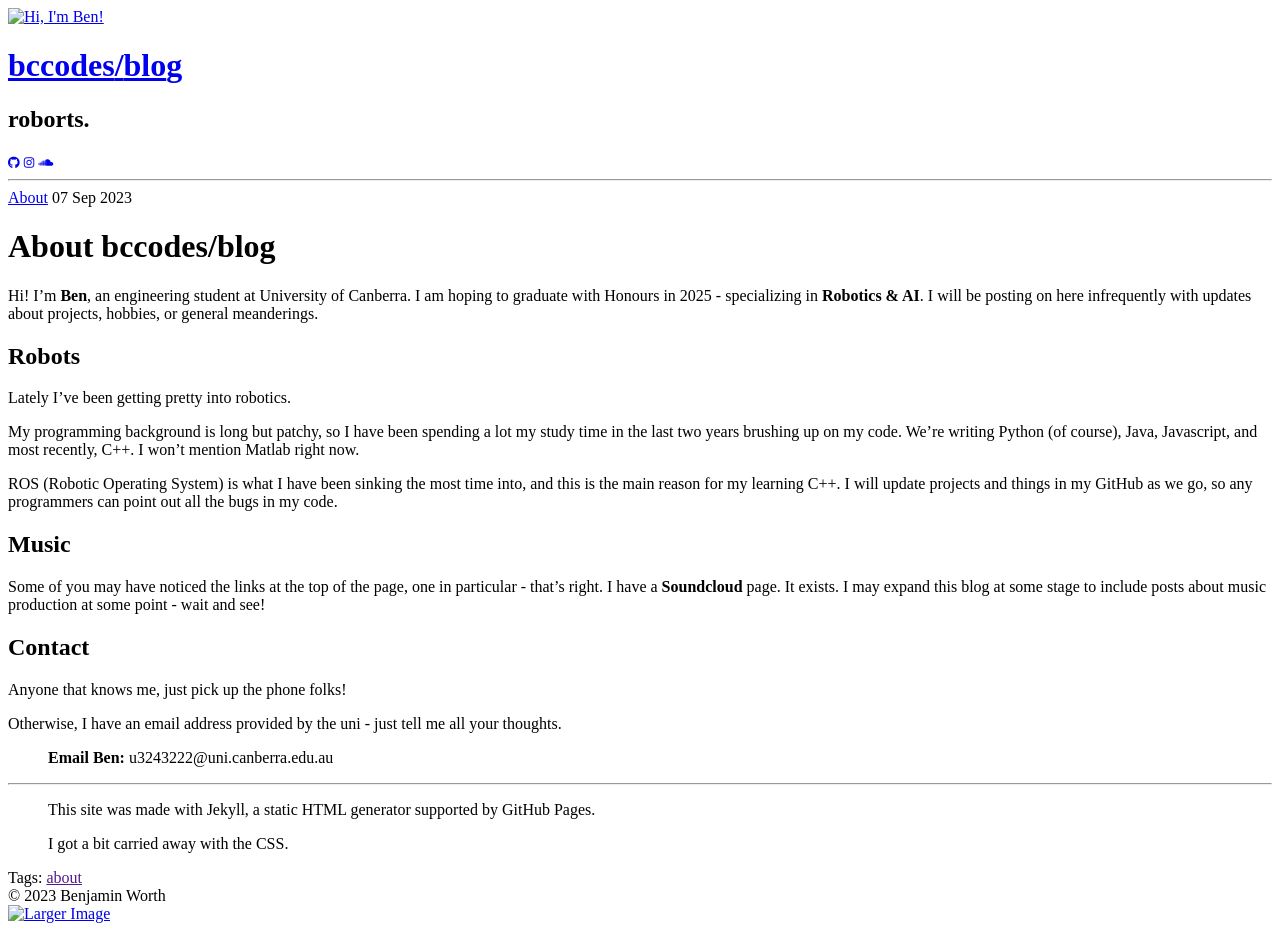
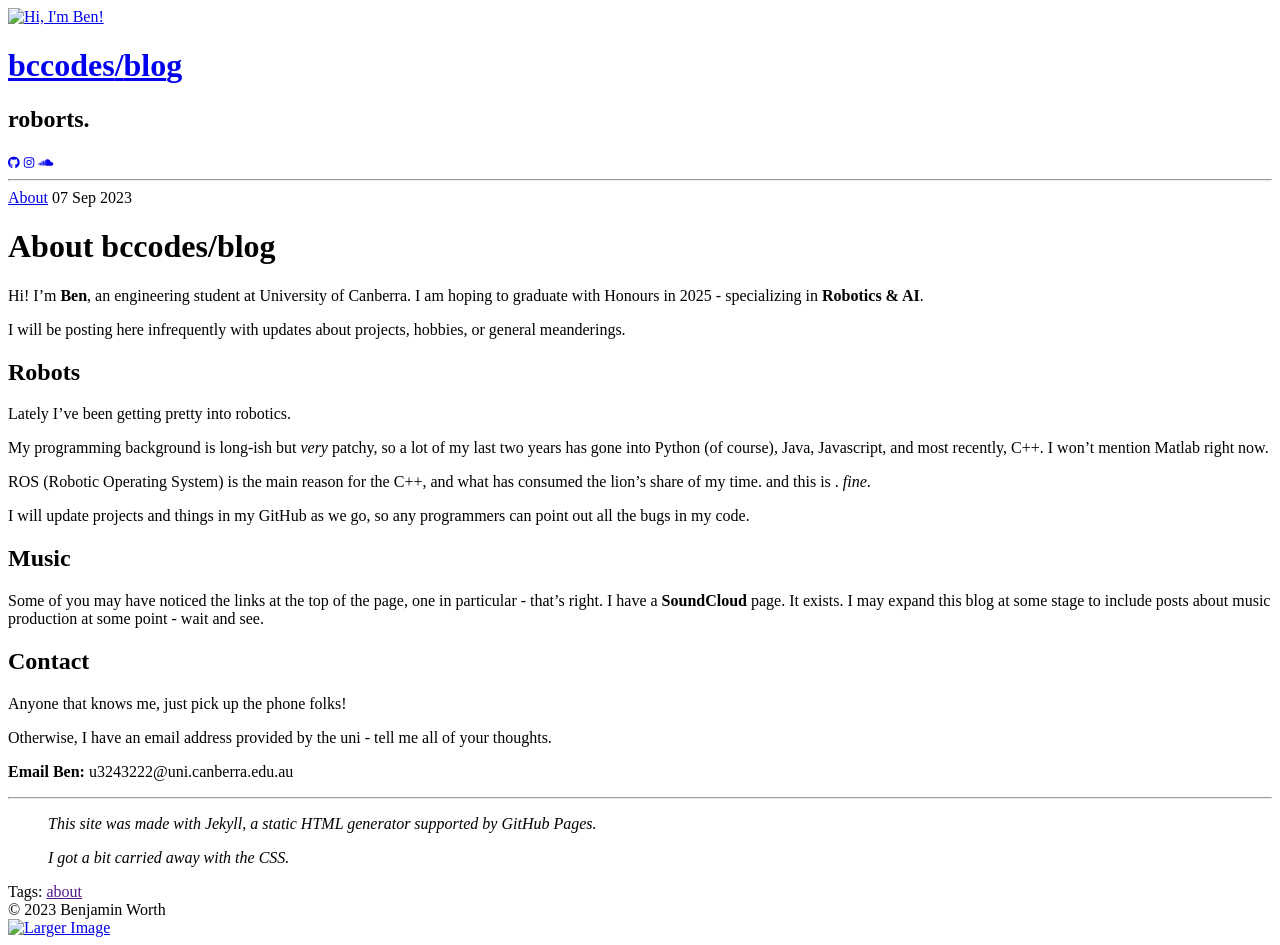
Before and after one commit to bccodes/bccodes.github.io, a Jekyll site: the page built from _posts/2023-09-07-about.md, in a window 1280 px wide. Built offline with Jekyll 4.4.1, drawn with Linux system fonts in a browser that asks for light colours.

Commit message:
random fixes

```diff
--- a/_posts/2023-09-07-about.md
+++ b/_posts/2023-09-07-about.md
@@ -6,26 +6,31 @@ tags:
 
 # About bccodes/blog
 
-Hi! I'm **Ben**, an engineering student at University of Canberra. I am hoping to graduate with Honours in 2025 - specializing in **Robotics & AI**. I will be posting on here infrequently with updates about projects, hobbies, or general meanderings.
+Hi! I'm **Ben**, an engineering student at University of Canberra. I am hoping to graduate with Honours in 2025 - specializing in **Robotics & AI**.
+
+I will be posting here infrequently with updates about projects, hobbies, or general meanderings.
 
 ## Robots
 Lately I've been getting pretty into robotics.
 
-My programming background is long but patchy, so I have been spending a lot my study time in the last two years brushing up on my code. We're writing Python (of course), Java, Javascript, and most recently, C++. I won't mention Matlab right now.
+My programming background is long-ish but *very* patchy, so a lot of my last two years has gone into Python (of course), Java, Javascript, and most recently, C++. I won't mention Matlab right now.
 
-ROS (Robotic Operating System) is what I have been sinking the most time into, and this is the main reason for my learning C++. I will update projects and things in my GitHub as we go, so any programmers can point out all the bugs in my code.
+ROS (Robotic Operating System) is the main reason for the C++, and what has consumed the lion's share of my time. and this is . *fine*.
+
+I will update projects and things in my GitHub as we go, so any programmers can point out all the bugs in my code.
 
 ## Music
-Some of you may have noticed the links at the top of the page, one in particular - that's right. I have a **Soundcloud** page. It exists. I may expand this blog at some stage to include posts about music production at some point - wait and see!
+Some of you may have noticed the links at the top of the page, one in particular - that's right. I have a **SoundCloud** page. It exists. I may expand this blog at some stage to include posts about music production at some point - wait and see.
 
 ## Contact
 Anyone that knows me, just pick up the phone folks!
 
-Otherwise, I have an email address provided by the uni - just tell me all your thoughts.
+Otherwise, I have an email address provided by the uni - tell me all of your thoughts.
 
->**Email Ben:** u3243222@uni.canberra.edu.au
+**Email Ben:** u3243222@uni.canberra.edu.au
+
 <hr />
 
->This site was made with Jekyll, a static HTML generator supported by GitHub Pages.
+>*This site was made with Jekyll, a static HTML generator supported by GitHub Pages.*
 >
->I got a bit carried away with the CSS.
+>*I got a bit carried away with the CSS.*
```
Also changed, not shown: _sass/main.scss (+4 -16 lines).
